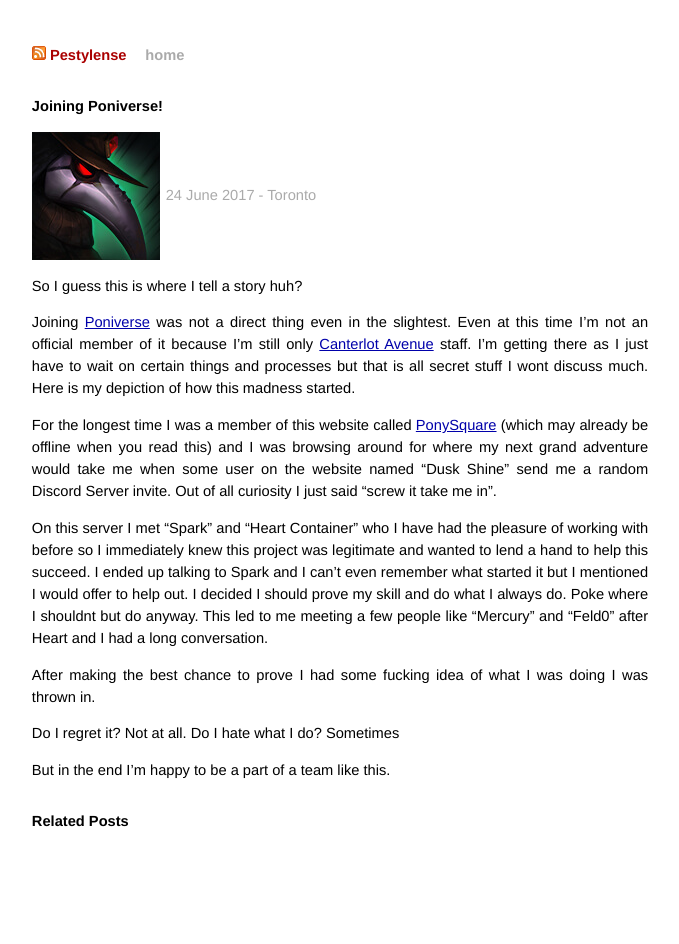
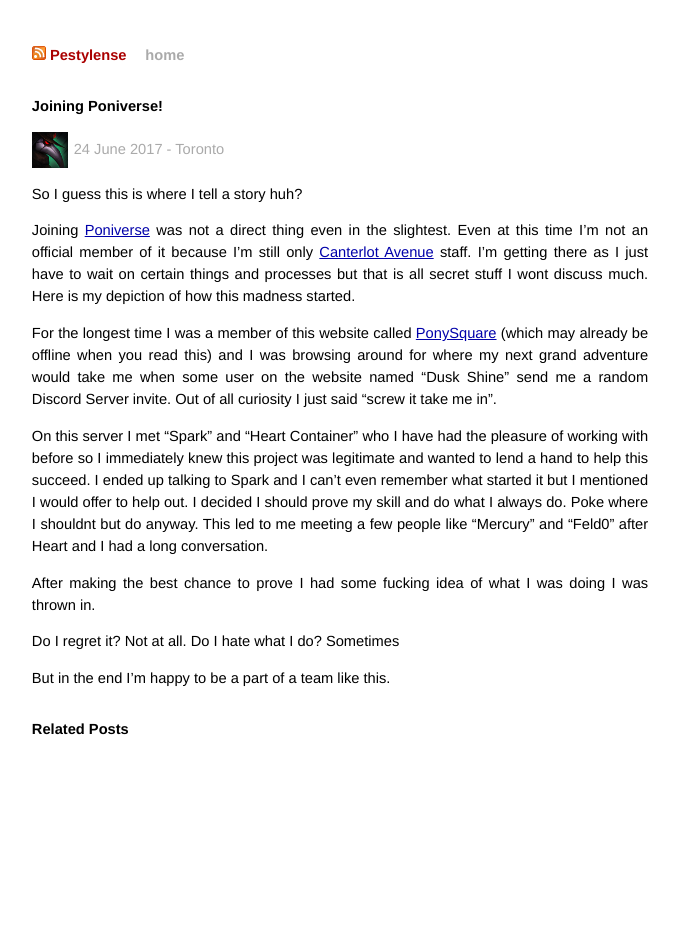
Before and after one commit to pestylense/pestylense.github.io, a Jekyll site: the page built from _posts/2017-06-24-joining-poniverse.md, in a window 1280 px wide. Shown: the whole page, without its empty margins (300-979 px from the left). Built offline with Jekyll 4.4.1, drawn with Linux system fonts in a browser that asks for light colours; some web fonts are replaced; Markdown is read by kramdown in place of the engine named in the settings.

Commit message:
Update post.html

```diff
--- a/_layouts/post.html
+++ b/_layouts/post.html
@@ -10,7 +10,7 @@ layout: default
 
 <h1>{{ page.title }}</h1>
 
-<p class="meta"><img alt="author" src="/images/icon.png" />{{ page.date | date_to_long_string }} - {{ page.location }}</p>
+<p class="meta"><img alt="author" style="height:36px;width:auto;" src="/images/icon.png" />{{ page.date | date_to_long_string }} - {{ page.location }}</p>
 
 {{ content }}
 
```
